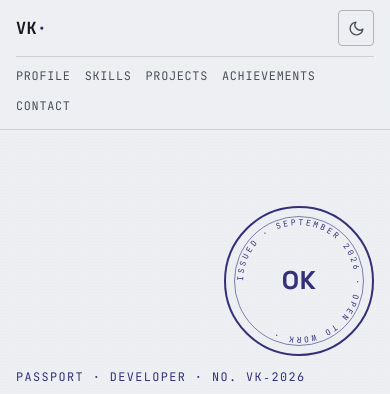
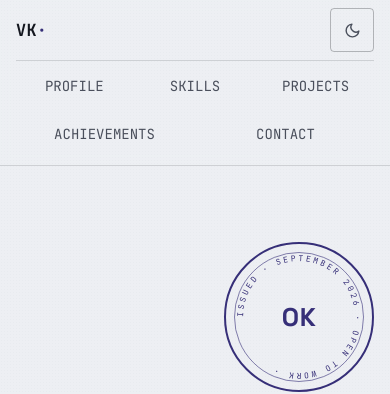
Before and after one commit to vaishnokri/vaishnavi-portfolio, a plain HTML site: page index.html in a window 390 px wide. Shown: the top 394 px of the page. Drawn offline with Linux system fonts and the light colour scheme.

Commit message:
fix: make phone navigation touch-sized and unobstructed

```diff
--- a/style.css
+++ b/style.css
@@ -118,6 +118,11 @@ img { max-width: 100%; display: block; }
 }
 
 .topbar__mark {
+  display: inline-flex;
+  align-items: center;
+  justify-self: start;
+  min-width: 44px;
+  min-height: 44px;
   font-family: var(--font-mono);
   font-weight: 700;
   font-size: 1.05rem;
@@ -142,8 +147,13 @@ img { max-width: 100%; display: block; }
 }
 
 .topbar__nav a {
+  display: inline-flex;
+  align-items: center;
+  justify-content: center;
+  min-width: 44px;
+  min-height: 44px;
   font-family: var(--font-mono);
-  font-size: 0.78rem;
+  font-size: 0.875rem;
   letter-spacing: 0.06em;
   text-transform: uppercase;
   text-decoration: none;
@@ -164,8 +174,9 @@ img { max-width: 100%; display: block; }
   display: inline-flex;
   align-items: center;
   justify-content: center;
-  width: 36px;
-  height: 36px;
+  width: 44px;
+  height: 44px;
+  flex-shrink: 0;
   padding: 0;
   border: 1px solid var(--line-strong);
   border-radius: var(--radius);
@@ -729,10 +740,7 @@ button:focus-visible {
     padding-top: 8px;
     border-top: 1px solid var(--line);
   }
-  .topbar__nav a {
-    font-size: 0.74rem;
-    padding-block: 2px;
-  }
+
   .datapage {
     padding: 20px 16px;
   }
@@ -742,3 +750,37 @@ button:focus-visible {
   }
   .btn { max-width: 100%; overflow-wrap: anywhere; }
 }
+
+/* Phone navigation has deliberate rows and never covers short viewports. */
+@media (max-width: 900px) {
+  html { scroll-padding-top: 16px; }
+  .topbar { position: static; }
+  .topbar__inner {
+    display: grid;
+    grid-template-columns: 1fr auto;
+    height: auto;
+    gap: 8px 16px;
+    padding-block: 8px;
+  }
+  .topbar__mark { grid-area: 1 / 1; }
+  .topbar__controls { display: contents; }
+  .theme-toggle { grid-area: 1 / 2; justify-self: end; }
+  .topbar__nav {
+    grid-area: 2 / 1 / 3 / -1;
+    display: grid;
+    grid-template-columns: repeat(5, minmax(0, 1fr));
+    gap: 4px;
+    padding-top: 4px;
+    border-top: 1px solid var(--line);
+  }
+  .topbar__nav a { font-size: 0.875rem; letter-spacing: 0; }
+}
+@media (max-width: 560px) {
+  .topbar__nav { grid-template-columns: repeat(6, minmax(0, 1fr)); }
+  .topbar__nav a { grid-column: span 2; }
+  .topbar__nav a:nth-child(n + 4) { grid-column: span 3; }
+}
+@media (max-height: 500px) {
+  html { scroll-padding-top: 16px; }
+  .topbar { position: static; }
+}
```
